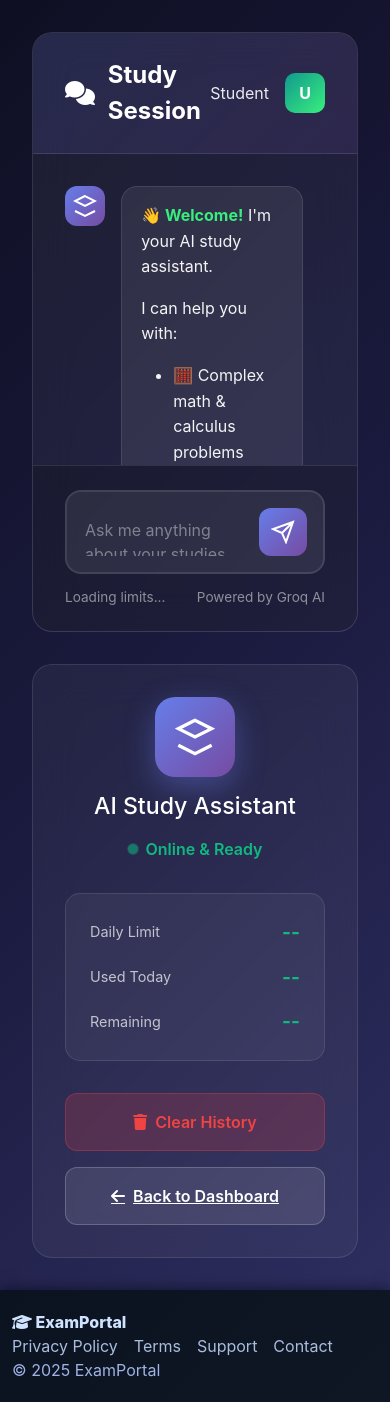
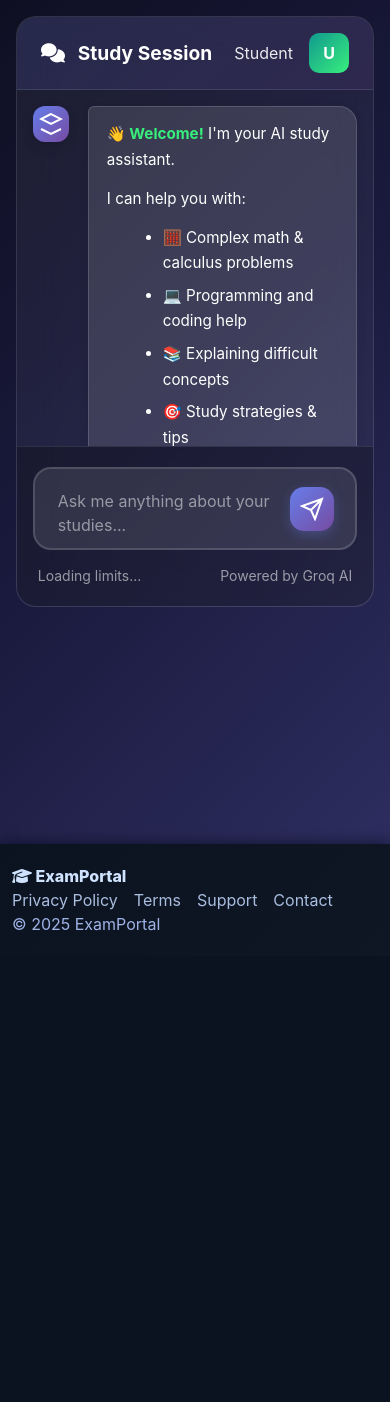
Before and after one commit to dailyexpensetrack/online-exam-portal-test, a Flask app: template templates/ai_assistant.html in a window 390 px wide. After the commit the page ends 931 px from the top, so only its background shows below. Run offline with Flask 3, Linux system fonts and the light colour scheme; the template is opened without the code that fills it, so the values that code supplies are empty; some libraries are stand-ins or nearby versions.

Commit message:
Add files via upload

```diff
--- a/templates/ai_assistant.html
+++ b/templates/ai_assistant.html
@@ -122,6 +122,7 @@
         align-items: center;
         justify-content: center;
         gap: 0.5rem;
+        text-decoration: none;
     }
 
     .action-btn.clear {
@@ -196,25 +197,35 @@
     .chat-messages {
         flex: 1;
         overflow-y: auto;
-        padding: 2rem;
+        padding: 2.5rem;
         display: flex;
         flex-direction: column;
-        gap: 1.5rem;
+        gap: 2rem;
     }
 
     .chat-messages::-webkit-scrollbar {
-        width: 8px;
+        width: 10px;
+    }
+
+    .chat-messages::-webkit-scrollbar-track {
+        background: rgba(0, 0, 0, 0.1);
+        border-radius: 10px;
     }
 
     .chat-messages::-webkit-scrollbar-thumb {
-        background: rgba(255, 255, 255, 0.2);
+        background: rgba(255, 255, 255, 0.3);
         border-radius: 10px;
+    }
+
+    .chat-messages::-webkit-scrollbar-thumb:hover {
+        background: rgba(255, 255, 255, 0.4);
     }
 
     .message-group {
         display: flex;
-        gap: 1rem;
+        gap: 1.2rem;
         animation: messageSlide 0.3s ease-out;
+        align-items: flex-start;
     }
 
     @keyframes messageSlide {
@@ -233,13 +244,14 @@
     }
 
     .message-avatar {
-        width: 40px;
-        height: 40px;
+        width: 44px;
+        height: 44px;
         border-radius: 12px;
         display: flex;
         align-items: center;
         justify-content: center;
         flex-shrink: 0;
+        box-shadow: 0 4px 12px rgba(0, 0, 0, 0.15);
     }
 
     .ai-avatar-msg {
@@ -251,49 +263,63 @@
         background: linear-gradient(135deg, #11998e, #38ef7d);
         color: white;
         font-weight: 700;
+        font-size: 1.1rem;
     }
 
     .message-wrapper {
-        max-width: 70%;
+        max-width: 80%;
+        display: flex;
+        flex-direction: column;
+        gap: 0.5rem;
     }
 
     .message-bubble {
-        padding: 1rem 1.2rem;
-        border-radius: 16px;
-        line-height: 1.6;
+        padding: 1.25rem 1.5rem;
+        border-radius: 18px;
+        line-height: 1.7;
+        font-size: 1.05rem;
+        box-shadow: 0 2px 8px rgba(0, 0, 0, 0.1);
     }
 
     .ai-bubble {
-        background: rgba(255, 255, 255, 0.08);
-        border: 1px solid rgba(255, 255, 255, 0.1);
-        color: rgba(255, 255, 255, 0.95);
+        background: rgba(255, 255, 255, 0.12);
+        border: 1px solid rgba(255, 255, 255, 0.15);
+        color: #ffffff;
+        border-top-left-radius: 6px;
     }
 
     .user-bubble {
-        background: linear-gradient(135deg, rgba(102, 126, 234, 0.9) 0%, rgba(118, 75, 162, 0.9) 100%);
+        background: linear-gradient(135deg, rgba(102, 126, 234, 0.95) 0%, rgba(118, 75, 162, 0.95) 100%);
         color: white;
+        border-top-right-radius: 6px;
     }
 
     .message-time {
-        font-size: 0.75rem;
-        color: rgba(255, 255, 255, 0.5);
-        margin-top: 0.5rem;
+        font-size: 0.8rem;
+        color: rgba(255, 255, 255, 0.6);
         display: block;
+        padding: 0 0.5rem;
+    }
+
+    .user-message-group .message-time {
+        text-align: right;
     }
 
     .typing-indicator {
         display: flex;
         align-items: center;
-        gap: 0.5rem;
-        padding: 1rem;
-        background: rgba(255, 255, 255, 0.08);
-        border-radius: 16px;
+        gap: 0.6rem;
+        padding: 1.2rem 1.5rem;
+        background: rgba(255, 255, 255, 0.12);
+        border: 1px solid rgba(255, 255, 255, 0.15);
+        border-radius: 18px;
+        border-top-left-radius: 6px;
         width: fit-content;
     }
 
     .typing-dot {
-        width: 8px;
-        height: 8px;
+        width: 9px;
+        height: 9px;
         background: linear-gradient(135deg, #667eea, #764ba2);
         border-radius: 50%;
         animation: typingBounce 1.4s infinite ease-in-out;
@@ -308,8 +334,8 @@
     }
 
     .chat-input-area {
-        padding: 1.5rem 2rem;
-        background: rgba(0, 0, 0, 0.2);
+        padding: 1.75rem 2rem;
+        background: rgba(0, 0, 0, 0.25);
         border-top: 1px solid rgba(255, 255, 255, 0.1);
     }
 
@@ -317,16 +343,17 @@
         display: flex;
         gap: 1rem;
         align-items: flex-end;
-        background: rgba(255, 255, 255, 0.08);
-        border: 2px solid rgba(255, 255, 255, 0.1);
-        border-radius: 16px;
-        padding: 1rem;
+        background: rgba(255, 255, 255, 0.1);
+        border: 2px solid rgba(255, 255, 255, 0.15);
+        border-radius: 18px;
+        padding: 1.1rem 1.3rem;
         transition: all 0.3s;
     }
 
     .input-container:focus-within {
-        border-color: rgba(102, 126, 234, 0.5);
-        box-shadow: 0 0 0 4px rgba(102, 126, 234, 0.1);
+        border-color: rgba(102, 126, 234, 0.6);
+        box-shadow: 0 0 0 4px rgba(102, 126, 234, 0.15);
+        background: rgba(255, 255, 255, 0.12);
     }
 
     .chat-input {
@@ -334,21 +361,22 @@
         background: transparent;
         border: none;
         color: white;
-        font-size: 1rem;
+        font-size: 1.05rem;
         resize: none;
         outline: none;
-        max-height: 120px;
-        min-height: 40px;
+        max-height: 140px;
+        min-height: 44px;
+        line-height: 1.5;
     }
 
     .chat-input::placeholder {
-        color: rgba(255, 255, 255, 0.4);
+        color: rgba(255, 255, 255, 0.5);
     }
 
     .send-btn {
-        width: 48px;
-        height: 48px;
-        border-radius: 12px;
+        width: 50px;
+        height: 50px;
+        border-radius: 14px;
         background: linear-gradient(135deg, #667eea 0%, #764ba2 100%);
         border: none;
         color: white;
@@ -358,15 +386,16 @@
         justify-content: center;
         transition: all 0.3s;
         flex-shrink: 0;
+        box-shadow: 0 4px 12px rgba(102, 126, 234, 0.3);
     }
 
-    .send-btn:hover {
-        transform: scale(1.05);
-        box-shadow: 0 8px 24px rgba(102, 126, 234, 0.4);
+    .send-btn:hover:not(:disabled) {
+        transform: scale(1.08) translateY(-2px);
+        box-shadow: 0 8px 24px rgba(102, 126, 234, 0.5);
     }
 
     .send-btn:disabled {
-        opacity: 0.5;
+        opacity: 0.4;
         cursor: not-allowed;
         transform: none;
     }
@@ -374,25 +403,42 @@
     .input-hint {
         display: flex;
         justify-content: space-between;
-        margin-top: 0.8rem;
-        font-size: 0.85rem;
-        color: rgba(255, 255, 255, 0.5);
+        margin-top: 0.9rem;
+        font-size: 0.875rem;
+        color: rgba(255, 255, 255, 0.55);
+        padding: 0 0.3rem;
+    }
+
+    .message-text {
+        word-wrap: break-word;
+        overflow-wrap: break-word;
     }
 
     .message-text code {
-        background: rgba(0, 0, 0, 0.3);
-        padding: 0.2rem 0.4rem;
-        border-radius: 4px;
-        font-family: 'Courier New', monospace;
+        background: rgba(0, 0, 0, 0.6);
+        padding: 0.3rem 0.5rem;
+        border-radius: 6px;
+        font-family: 'Consolas', 'Monaco', 'Courier New', monospace;
         color: #10b981;
+        border: 1px solid rgba(255, 255, 255, 0.15);
+        font-size: 0.95rem;
     }
 
     .message-text pre {
-        background: rgba(0, 0, 0, 0.3);
-        padding: 1rem;
-        border-radius: 8px;
+        background: rgba(0, 0, 0, 0.6);
+        padding: 1.2rem;
+        border-radius: 10px;
         overflow-x: auto;
-        margin: 0.5rem 0;
+        margin: 1rem 0;
+        border: 1px solid rgba(255, 255, 255, 0.15);
+        box-shadow: 0 2px 8px rgba(0, 0, 0, 0.2);
+    }
+
+    .message-text pre code {
+        background: none;
+        padding: 0;
+        border: none;
+        color: #10b981;
     }
 
     .message-text strong {
@@ -400,18 +446,111 @@
         font-weight: 700;
     }
 
+    .message-text h3,
+    .message-text h4 {
+        color: #fbbf24;
+        margin-top: 1.2rem;
+        margin-bottom: 0.6rem;
+        font-weight: 600;
+    }
+
+    .message-text p {
+        margin-bottom: 0.8rem;
+    }
+
+    .message-text ul,
+    .message-text ol {
+        margin-left: 1.5rem;
+        margin-bottom: 0.8rem;
+    }
+
+    .message-text li {
+        margin-bottom: 0.4rem;
+    }
+
     @media (max-width: 1024px) {
+        .ai-assistant-page {
+            padding: 1rem;
+        }
+
         .assistant-container {
             grid-template-columns: 1fr;
             height: auto;
+            gap: 1.5rem;
         }
 
         .sidebar {
             order: 2;
+            padding: 1.5rem;
         }
 
         .chat-main {
-            height: 600px;
+            height: 70vh;
+            min-height: 500px;
+        }
+
+        .chat-messages {
+            padding: 1.5rem;
+            gap: 1.5rem;
+        }
+
+        .message-wrapper {
+            max-width: 85%;
+        }
+
+        .message-bubble {
+            font-size: 1rem;
+            padding: 1rem 1.25rem;
+        }
+
+        .chat-input-area {
+            padding: 1.25rem 1rem;
+        }
+    }
+
+    @media (max-width: 640px) {
+        .assistant-container {
+            gap: 1rem;
+        }
+
+        .sidebar {
+            display: none;
+        }
+
+        .chat-header {
+            padding: 1rem 1.5rem;
+        }
+
+        .chat-title {
+            font-size: 1.2rem;
+        }
+
+        .chat-messages {
+            padding: 1rem;
+            gap: 1.2rem;
+        }
+
+        .message-avatar {
+            width: 36px;
+            height: 36px;
+        }
+
+        .message-wrapper {
+            max-width: 90%;
+        }
+
+        .message-bubble {
+            padding: 0.9rem 1.1rem;
+            font-size: 0.95rem;
+        }
+
+        .send-btn {
+            width: 44px;
+            height: 44px;
+        }
+
+        .chat-input {
+            font-size: 1rem;
         }
     }
 
```
Also changed, not shown: other parts of templates/ai_assistant.html (+32 -19 lines).
